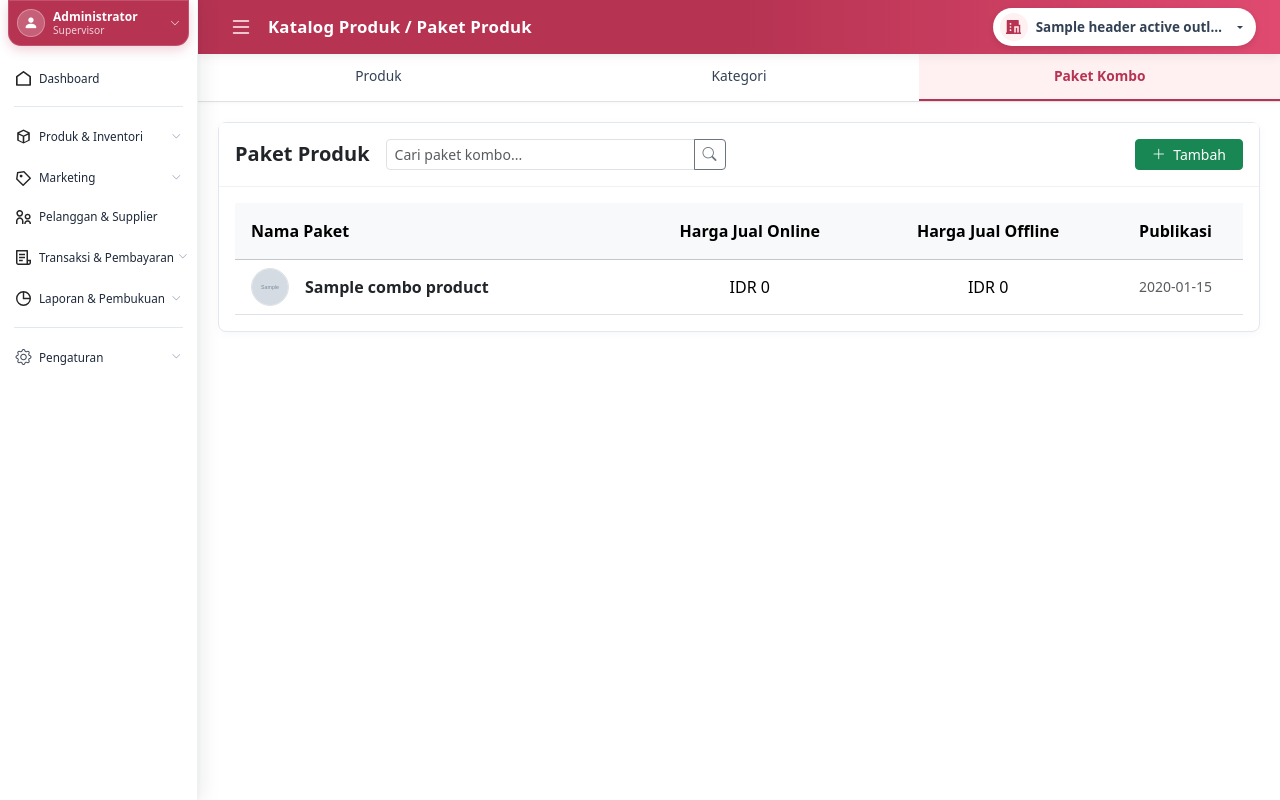
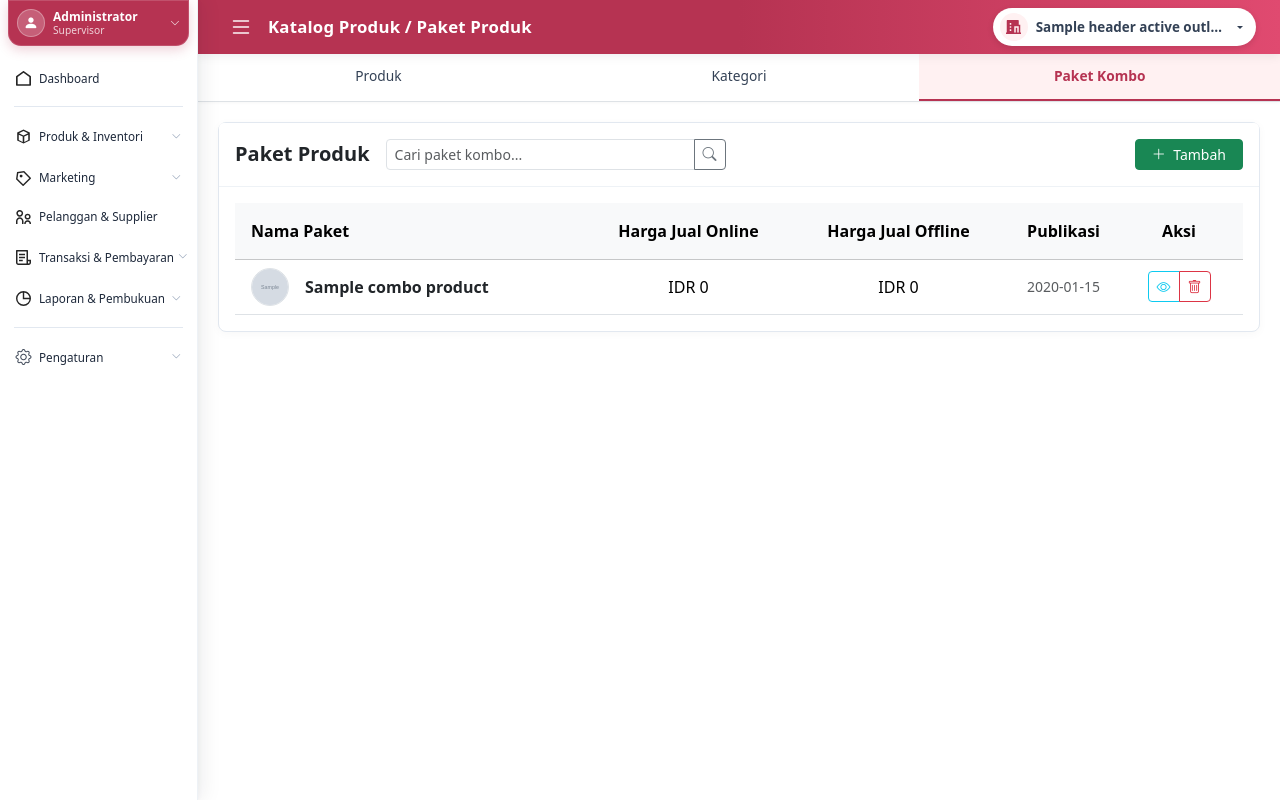
Before and after one commit to Dian17-Creator/Matahati-POS, a Laravel app: template resources/views/combos/index.blade.php in a window 1280 px wide. Run offline with Laravel 12, Linux system fonts and the light colour scheme; the template is opened without the code that fills it: most values are stand-ins (such as "Sample title", 1, 10 or a date in 2020); grey boxes marked "Sample" are stand-in pictures.

Commit message:
Update : halaman paket

```diff
--- a/resources/views/combos/index.blade.php
+++ b/resources/views/combos/index.blade.php
@@ -34,6 +34,7 @@
                         <th class="py-3 text-center">Harga Jual Online</th>
                         <th class="py-3 text-center">Harga Jual Offline</th>
                         <th class="py-3 text-center">Publikasi</th>
+                        <th class="py-3 text-center pe-3" width="120">Aksi</th>
                     </tr>
                 </thead>
                 <tbody>
@@ -61,7 +62,18 @@
                         <td class="text-center text-muted small">
                             {{ $combo->dpublish_date ? $combo->dpublish_date->format('Y-m-d') : ($combo->dcreated ? $combo->dcreated->format('Y-m-d') : '-') }}
                         </td>
-
+                        <td class="text-center pe-3">
+                            <div class="btn-group btn-group-sm">
+                                <a href="{{ route('combos.show', $combo->nid) }}" class="btn btn-outline-info" title="Detail & Edit Paket">
+                                    <i class="bi bi-eye"></i>
+                                </a>
+                                @if($canModifyData ?? true)
+                                <button type="button" class="btn btn-outline-danger" data-bs-toggle="modal" data-bs-target="#deleteModal{{ $combo->nid }}" title="Hapus">
+                                    <i class="bi bi-trash"></i>
+                                </button>
+                                @endif
+                            </div>
+                        </td>
                     </tr>
 
                     <!-- Modal Hapus -->
@@ -90,7 +102,7 @@
                     </div>
                     @empty
                     <tr>
-                        <td colspan="7" class="text-center text-muted py-5">
+                        <td colspan="5" class="text-center text-muted py-5">
                             Belum ada paket kombo. Klik <strong>+ Tambah</strong> untuk membuat paket produk baru.
                         </td>
                     </tr>
```
Also changed, not shown: app/Imports/ProductsImport.php (+28 -2 lines).
